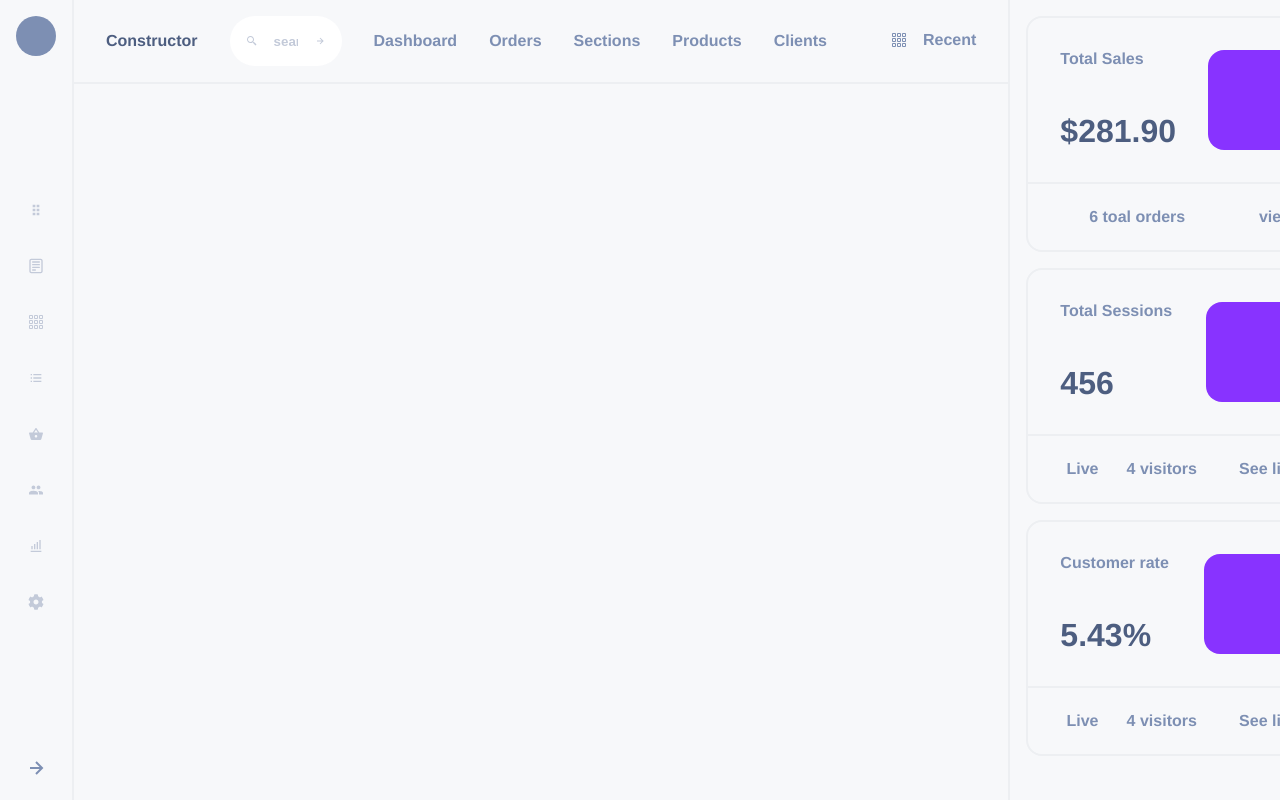
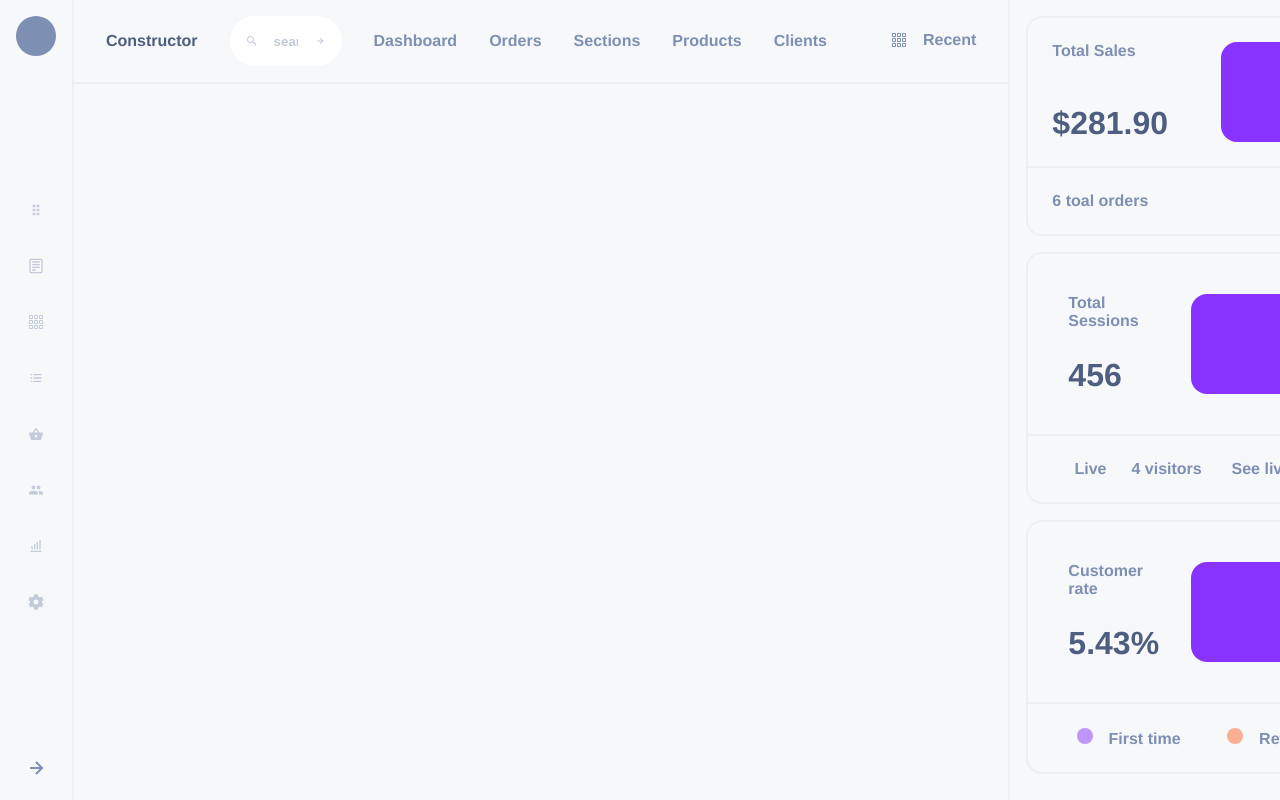
Before and after one commit to EduardoLopes/design-tokens-study, a React (Create React App) app: page / in a window 1280 px wide. Shown: the top 800 px of the page. Built offline with nearby package versions, Linux system fonts and the light colour scheme.

Commit message:
Make card component more reusable

```diff
--- a/src/components/Card.module.scss
+++ b/src/components/Card.module.scss
@@ -10,11 +10,35 @@
 
 .grid2 {
   display: grid;
-  grid-template-columns: auto auto;
+  grid-template-columns: 1fr 1fr;
+}
+
+.verticalSpaceBetween,
+.horizontalSpaceBetween {
+  justify-content: space-between;
+  display: flex;
+}
+
+.verticalSpaceBetween {
+  flex-direction: column;
+}
+
+.horizontalSpaceBetween {
+  flex-direction: row;
+}
+
+.title {
+  @include text.title;
+  text-align: left;
+}
+
+.subTitle {
+  @include text.sub-title;
+  text-align: left;
 }
 
 .content {
-  @include space.padding;
+  @include space.padding("l r b t", "xl");
 }
 
 .footer {
--- a/src/components/Card.tsx
+++ b/src/components/Card.tsx
@@ -3,20 +3,99 @@ import styles from "./Card.module.scss";
 
 interface IProps {
   children: React.ReactNode;
+  style?: React.CSSProperties;
+  className?: string;
 }
 
-export default function Card({ children }: IProps) {
-  return <div className={styles.wrapper}>{children}</div>;
+export default function Card({ children, style, className }: IProps) {
+  return (
+    <div
+      style={style}
+      className={`${styles.wrapper} ${className ? className : ""}`}
+    >
+      {children}
+    </div>
+  );
 }
 
-Card.Grid2 = function ({ children }: IProps) {
-  return <div className={styles.grid2}>{children}</div>;
+Card.Grid2 = function ({ children, style, className }: IProps) {
+  return (
+    <div
+      style={style}
+      className={`${styles.grid2} ${className ? className : ""}`}
+    >
+      {children}
+    </div>
+  );
 };
 
-Card.Content = function ({ children }: IProps) {
-  return <div className={styles.content}>{children}</div>;
+Card.SpaceBetween = {
+  Vertical: function ({ children, style, className }: IProps) {
+    return (
+      <div
+        style={style}
+        className={`${styles.verticalSpaceBetween} ${
+          className ? className : ""
+        }`}
+      >
+        {children}
+      </div>
+    );
+  },
+  Horizonal: function ({ children, style, className }: IProps) {
+    return (
+      <div
+        style={style}
+        className={`${styles.horizontalSpaceBetween} ${
+          className ? className : ""
+        }`}
+      >
+        {children}
+      </div>
+    );
+  },
 };
 
-Card.Footer = function ({ children }: IProps) {
-  return <div className={styles.footer}>{children}</div>;
+Card.Title = function ({ children, style, className }: IProps) {
+  return (
+    <div
+      style={style}
+      className={`${styles.title} ${className ? className : ""}`}
+    >
+      {children}
+    </div>
+  );
 };
+
+Card.SubTitle = function ({ children, style, className }: IProps) {
+  return (
+    <div
+      style={style}
+      className={`${styles.subTitle} ${className ? className : ""}`}
+    >
+      {children}
+    </div>
+  );
+};
+
+Card.Content = function ({ children, style, className }: IProps) {
+  return (
+    <div
+      style={style}
+      className={`${styles.content} ${className ? className : ""}`}
+    >
+      {children}
+    </div>
+  );
+};
+
+Card.Footer = function ({ children, style, className }: IProps) {
+  return (
+    <div
+      style={style}
+      className={`${styles.footer} ${className ? className : ""}`}
+    >
+      {children}
+    </div>
+  );
+};
--- a/src/components/Infobar.tsx
+++ b/src/components/Infobar.tsx
@@ -1,26 +1,12 @@
 import styles from "./Infobar.module.scss";
 import Card from "./Card";
+import { BsFillCircleFill } from "react-icons/bs";
+import TotalSales from "./TotalSales";
 
 export default function Infobar() {
   return (
     <div className={styles.wrapper}>
-      <Card>
-        <Card.Content>
-          <Card.Grid2>
-            <div className={styles.info}>
-              <div className={styles.title}>Total Sales</div>
-              <div className={styles.value}>$281.90</div>
-            </div>
-            <div className={styles.graph}></div>
-          </Card.Grid2>
-        </Card.Content>
-        <Card.Footer>
-          <Card.Grid2>
-            <div>6 toal orders</div>
-            <div>view port</div>
-          </Card.Grid2>
-        </Card.Footer>
-      </Card>
+      <TotalSales />
       <Card>
         <Card.Content>
           <Card.Grid2>
@@ -53,11 +39,14 @@ export default function Infobar() {
         </Card.Content>
         <Card.Footer>
           <Card.Grid2>
-            <Card.Grid2>
-              <div>Live</div>
-              <div>4 visitors</div>
-            </Card.Grid2>
-            <div>See live view </div>
+            <div>
+              <BsFillCircleFill color="#bf95fc" style={{ marginRight: 16 }} />
+              First time
+            </div>
+            <div>
+              <BsFillCircleFill color="#fbae96" style={{ marginRight: 16 }} />
+              Returning
+            </div>
           </Card.Grid2>
         </Card.Footer>
       </Card>
--- /dev/null
+++ b/src/components/TotalSales.module.scss
@@ -0,0 +1,17 @@
+@use "../styles/space";
+@use "../styles/color";
+@use "../styles/border";
+
+.graphWrapper {
+  display: flex;
+  align-items: center;
+  justify-content: center;
+}
+
+.graph {
+  @include space.margin("l");
+  width: 100%;
+  height: 100px;
+  background: color.$purple;
+  @include border.radius;
+}
--- /dev/null
+++ b/src/components/TotalSales.tsx
@@ -0,0 +1,28 @@
+import Card from "./Card";
+import styles from "./TotalSales.module.scss";
+
+const { Content, Grid2, Footer, SpaceBetween, Title, SubTitle } = Card;
+
+export default function TotalSales() {
+  return (
+    <Card>
+      <Content>
+        <Grid2>
+          <SpaceBetween.Vertical>
+            <SubTitle>Total Sales</SubTitle>
+            <Title style={{ fontSize: "2em" }}>$281.90</Title>
+          </SpaceBetween.Vertical>
+          <div className={styles.graphWrapper}>
+            <div className={styles.graph}></div>
+          </div>
+        </Grid2>
+      </Content>
+      <Footer>
+        <SpaceBetween.Horizonal>
+          <SubTitle>6 toal orders</SubTitle>
+          <SubTitle>view port</SubTitle>
+        </SpaceBetween.Horizonal>
+      </Footer>
+    </Card>
+  );
+}
```
